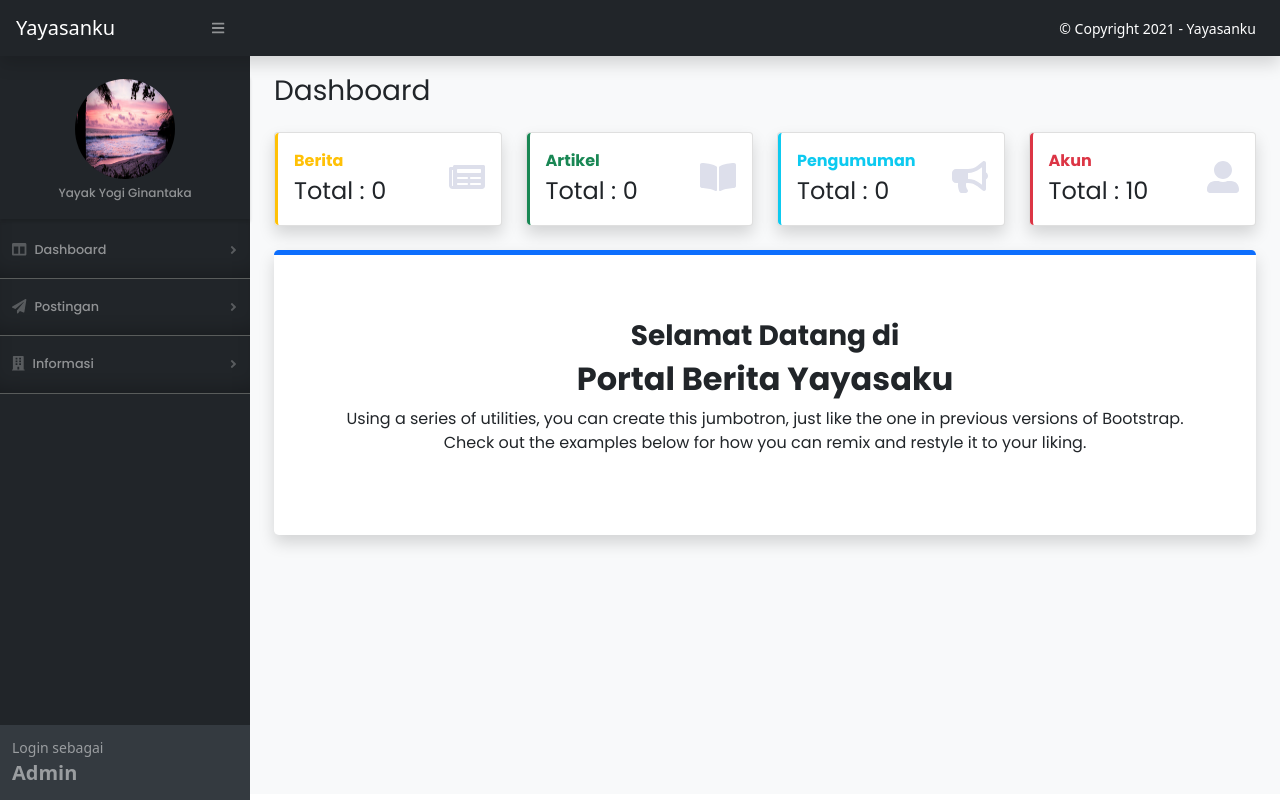
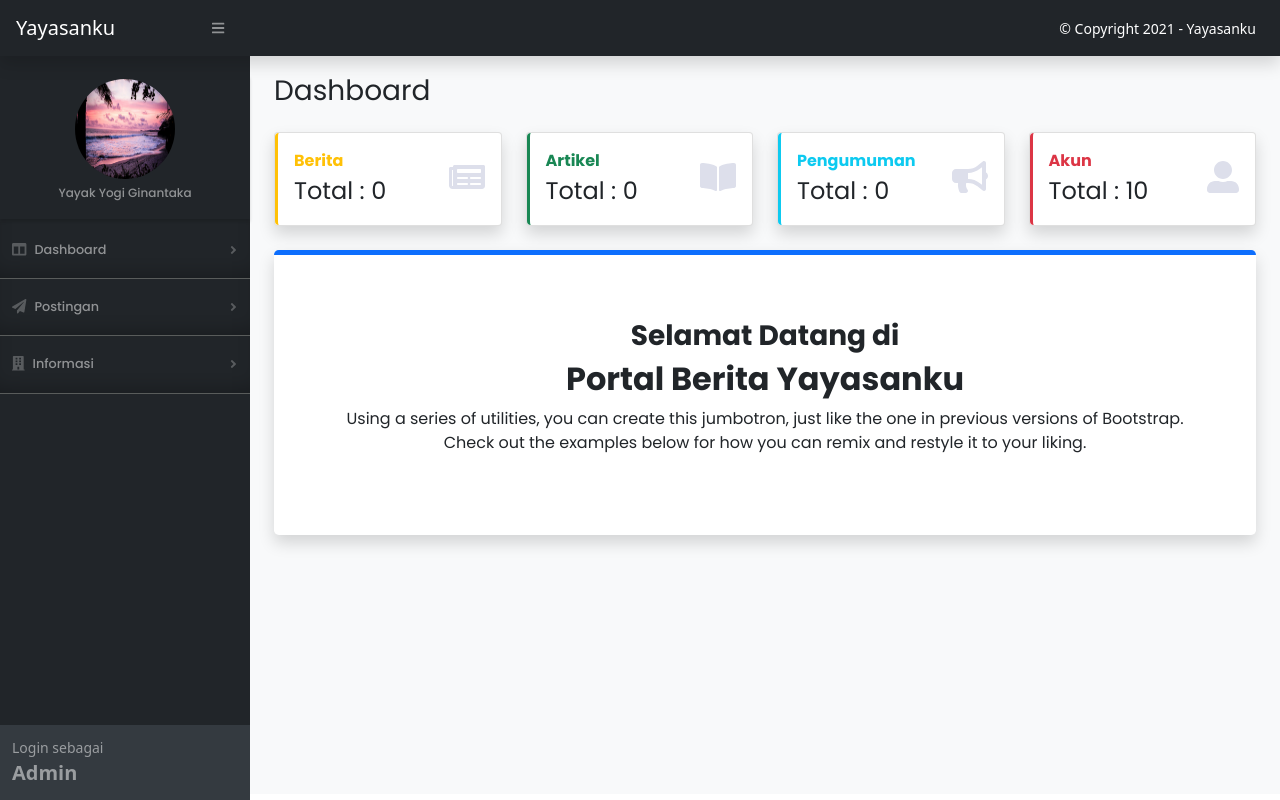
Before and after one commit to yayakyogi/profile-yayasan, a PHP site: page /app/index.php in a window 1280 px wide. Run offline with PHP 8.4, Linux system fonts and the light colour scheme; data that the repository does not hold is empty; some libraries are stand-ins or nearby versions.

Commit message:
fix typo

```diff
--- a/app/dashboard.php
+++ b/app/dashboard.php
@@ -85,7 +85,7 @@
     <div class="p-5 mb-4 bg-white rounded-3 shadow border-top border-primary border-5">
       <div class="container-fluid text-center py-3">
         <h1 class="fs-3 fw-bold">Selamat Datang di</h1>
-        <h1 class="fs-2 fw-bold">Portal Berita Yayasaku</h1>
+        <h1 class="fs-2 fw-bold">Portal Berita Yayasanku</h1>
         <p class="fs-6">
         Using a series of utilities, you can create this jumbotron, just like the one in previous versions of Bootstrap. Check out the examples below for how you can remix and restyle it to your liking.
         </p>
```
